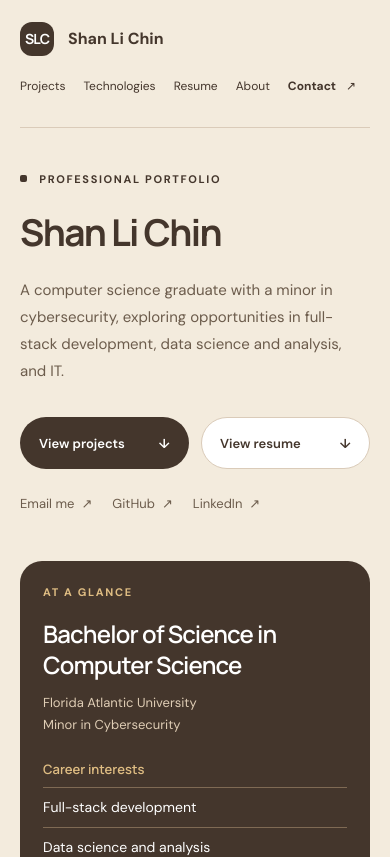
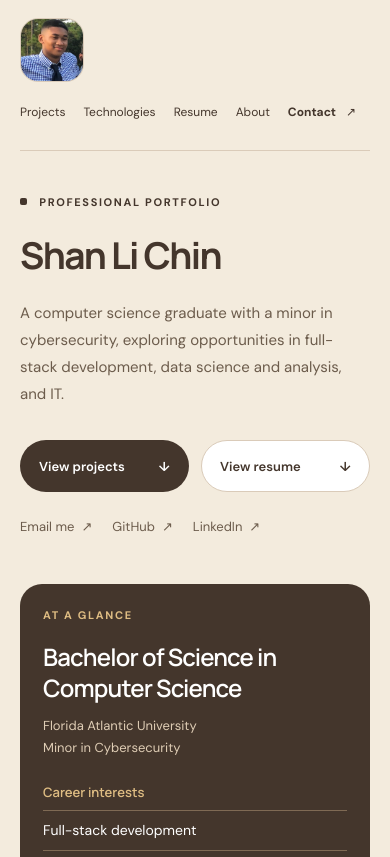
Before and after one commit to S-0E51/S-0E51.github.io, a SvelteKit app: page / in a window 390 px wide. Shown: the top 857 px of the page. Built offline with nearby package versions, Linux system fonts and the light colour scheme.

Commit message:
Add profile photo and refine project card underlines

```diff
--- a/src/app.css
+++ b/src/app.css
@@ -88,24 +88,17 @@ h3 {
 }
 .brand {
 	display: inline-flex;
-	gap: 14px;
 	align-items: center;
-	font-weight: 650;
-	font-size: 16px;
+	border-radius: 18px;
 }
-.brand-mark {
-	width: 44px;
-	height: 44px;
-	display: grid;
-	grid-auto-flow: column;
-	align-content: center;
-	justify-content: center;
-	background: var(--ink);
-	color: var(--surface);
-	border-radius: 12px;
-	font-family: var(--display);
-	letter-spacing: -1px;
-	font-size: 17px;
+.brand-photo {
+	width: 80px;
+	height: 80px;
+	display: block;
+	flex-shrink: 0;
+	object-fit: cover;
+	border: 1px solid var(--line);
+	border-radius: 18px;
 }
 nav {
 	display: flex;
@@ -342,6 +335,9 @@ h2 {
 	z-index: 1;
 	font-weight: 650;
 	white-space: pre-line;
+	align-self: flex-start;
+	padding-bottom: 10px;
+	border-bottom: 2px dotted var(--decoration);
 }
 .project-copy {
 	padding: 26px 28px 22px;
@@ -377,6 +373,14 @@ h3 {
 .project-copy .text-link {
 	margin-top: auto;
 	align-self: flex-start;
+	text-decoration: none;
+}
+.project-copy .text-link:hover .repository-label,
+.project-copy .text-link:focus-visible .repository-label {
+	text-decoration: underline;
+	text-decoration-thickness: 1px;
+	text-underline-offset: 0.3em;
+	text-decoration-skip-ink: none;
 }
 .project-copy .repository-pending {
 	margin: auto 0 0;
@@ -696,10 +700,9 @@ h3 {
 	.brand {
 		align-self: flex-start;
 	}
-	.brand-mark {
-		width: 34px;
-		height: 34px;
-		font-size: 14px;
+	.brand-photo {
+		width: 64px;
+		height: 64px;
 	}
 	.hero {
 		grid-template-columns: 1fr;
--- a/src/lib/components/ProjectCard.svelte
+++ b/src/lib/components/ProjectCard.svelte
@@ -31,9 +31,10 @@
 			{/each}
 		</div>
 		{#if project.repositoryUrl}
-			<a class="text-link" href={project.repositoryUrl} rel="external"
-				>Explore repository <span aria-hidden="true">↗</span></a
-			>
+			<a class="text-link" href={project.repositoryUrl} rel="external">
+				<span class="repository-label">Explore repository</span>
+				<span aria-hidden="true">↗</span>
+			</a>
 		{:else}
 			<p class="repository-pending">Repository pending</p>
 		{/if}
--- a/src/routes/+page.svelte
+++ b/src/routes/+page.svelte
@@ -24,8 +24,14 @@
 
 <header class="site-header wrap">
 	<a class="brand" href="#main" aria-label={`${profile.name}, back to top`}>
-		<span class="brand-mark" aria-hidden="true">{profile.initials}</span>
-		<span>{profile.name}</span>
+		<img
+			class="brand-photo"
+			src={asset('images/profile.jpg')}
+			alt=""
+			width="80"
+			height="80"
+			decoding="async"
+		/>
 	</a>
 	<nav aria-label="Main navigation">
 		<a href="#projects">Projects</a>
```
Also changed, not shown: static/images/profile.jpg (added).
